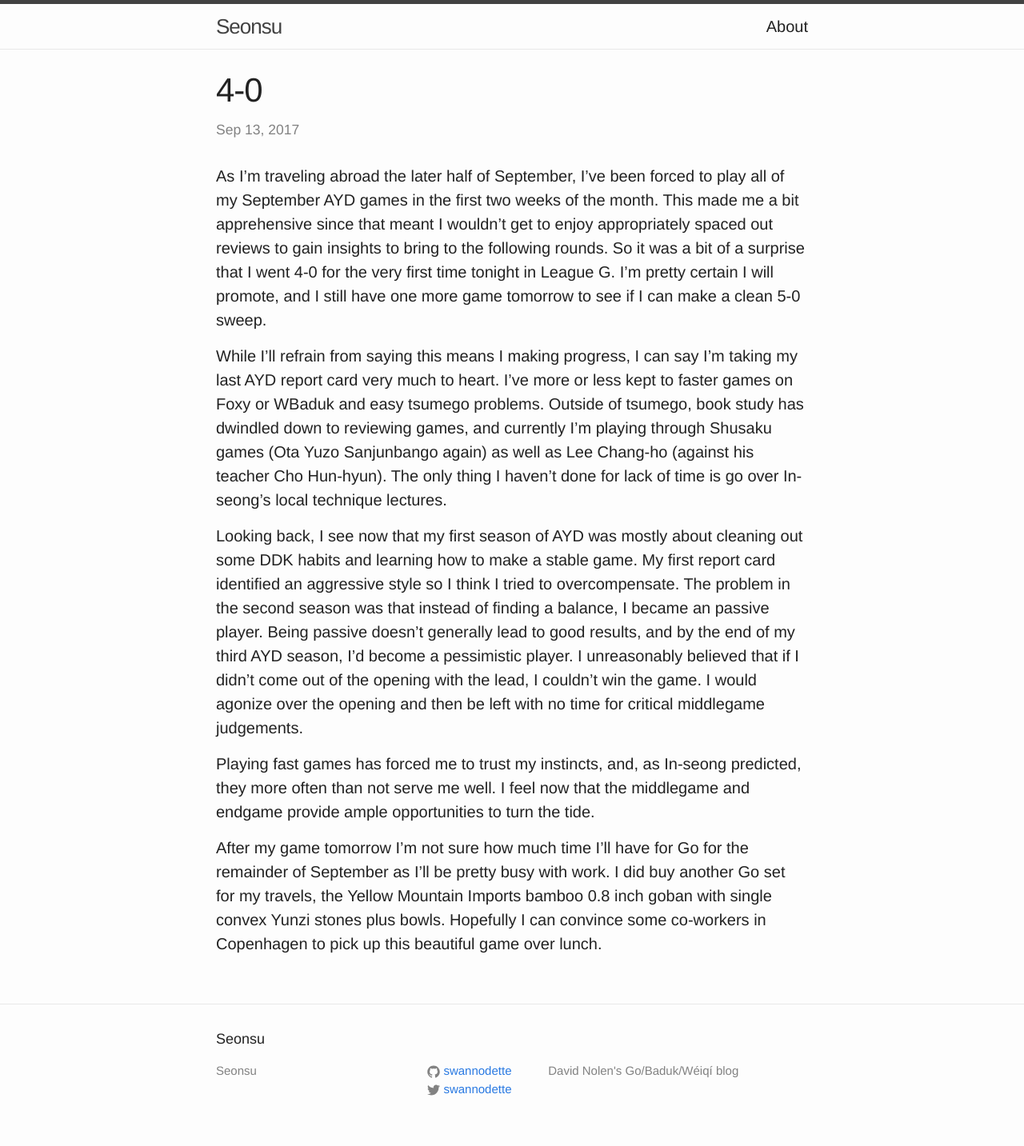
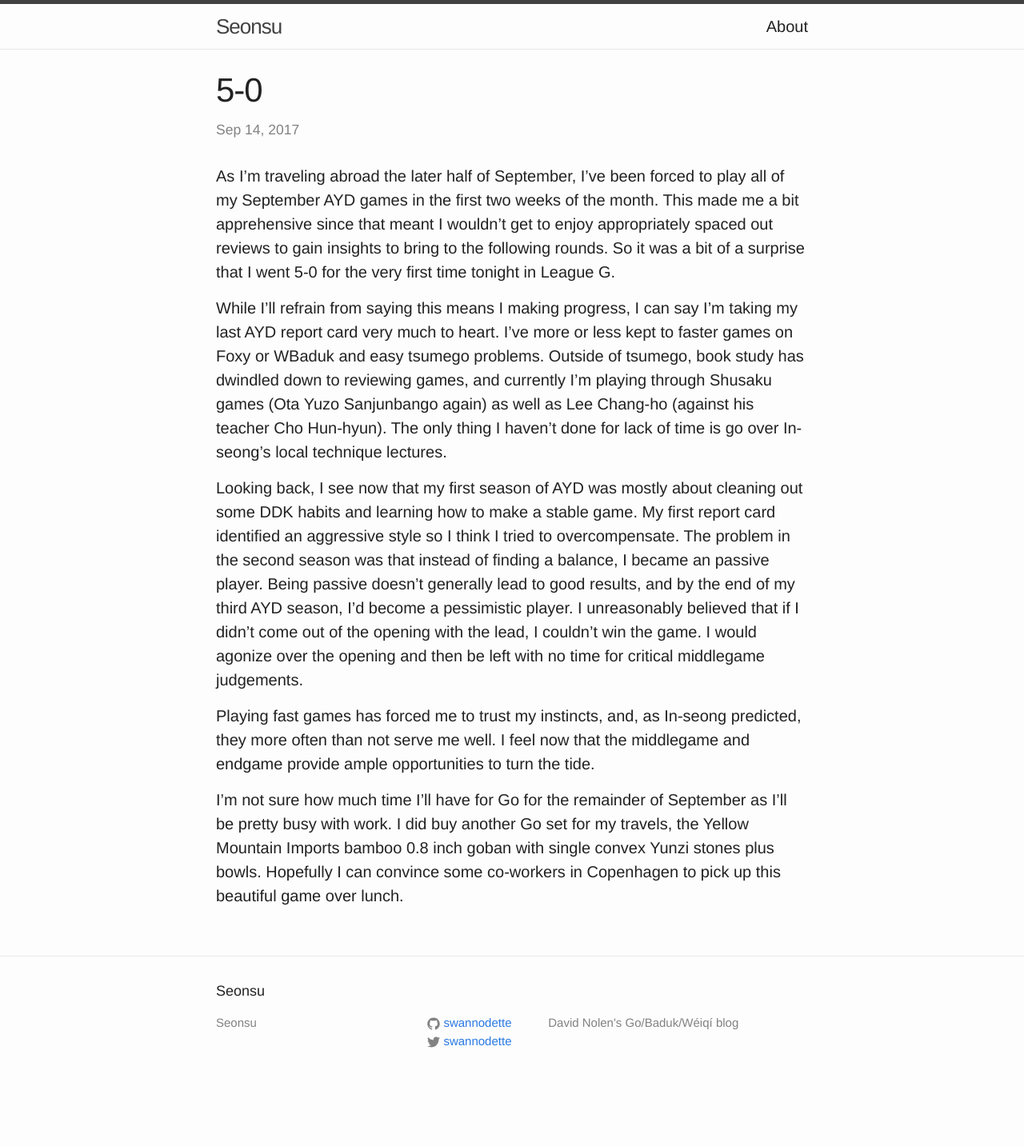
Before and after one commit to rwandezx9/baduk, a Jekyll site: the page built from _posts/2017-09-13-progress.markdown, in a window 1280 px wide. Shown: the whole page at 80% size. Built offline with Jekyll 4.4.1, drawn with Linux system fonts in a browser that asks for light colours; some web fonts are replaced; after the commit the page ends 1373 px from its top, so only the background shows below that.

Commit message:
update new post

```diff
--- a/_posts/2017-09-13-progress.markdown
+++ b/_posts/2017-09-13-progress.markdown
@@ -1,17 +1,15 @@
 ---
 layout: post
-title:  "4-0"
-date:   2017-09-13
+title:  "5-0"
+date:   2017-09-14
 ---
 
 As I'm traveling abroad the later half of September, I've been forced
 to play all of my September AYD games in the first two weeks of the
 month. This made me a bit apprehensive since that meant I wouldn't get
-to enjoy appropriately spaced out reviews to gain insights to
-bring to the following rounds. So it was a bit of a surprise that I went 4-0
-for the very first time tonight in League G. I'm pretty certain I will
-promote, and I still have one more game tomorrow to see if I can make
-a clean 5-0 sweep.
+to enjoy appropriately spaced out reviews to gain insights to bring to
+the following rounds. So it was a bit of a surprise that I went 5-0
+for the very first time tonight in League G.
 
 While I'll refrain from saying this means I making progress, I can say
 I'm taking my last AYD report card very much to heart. I've more or less
@@ -38,9 +36,8 @@ In-seong predicted, they more often than not serve me well. I feel now
 that the middlegame and endgame provide ample opportunities to turn
 the tide.
 
-After my game tomorrow I'm not sure how much time I'll have for Go for
-the remainder of September as I'll be pretty busy with work. I did buy
-another Go set for my travels, the Yellow Mountain Imports bamboo 0.8
-inch goban with single convex Yunzi stones plus bowls. Hopefully I can
-convince some co-workers in Copenhagen to pick up this beautiful game
-over lunch.
+I'm not sure how much time I'll have for Go for the remainder of
+September as I'll be pretty busy with work. I did buy another Go set
+for my travels, the Yellow Mountain Imports bamboo 0.8 inch goban with
+single convex Yunzi stones plus bowls. Hopefully I can convince some
+co-workers in Copenhagen to pick up this beautiful game over lunch.
```
